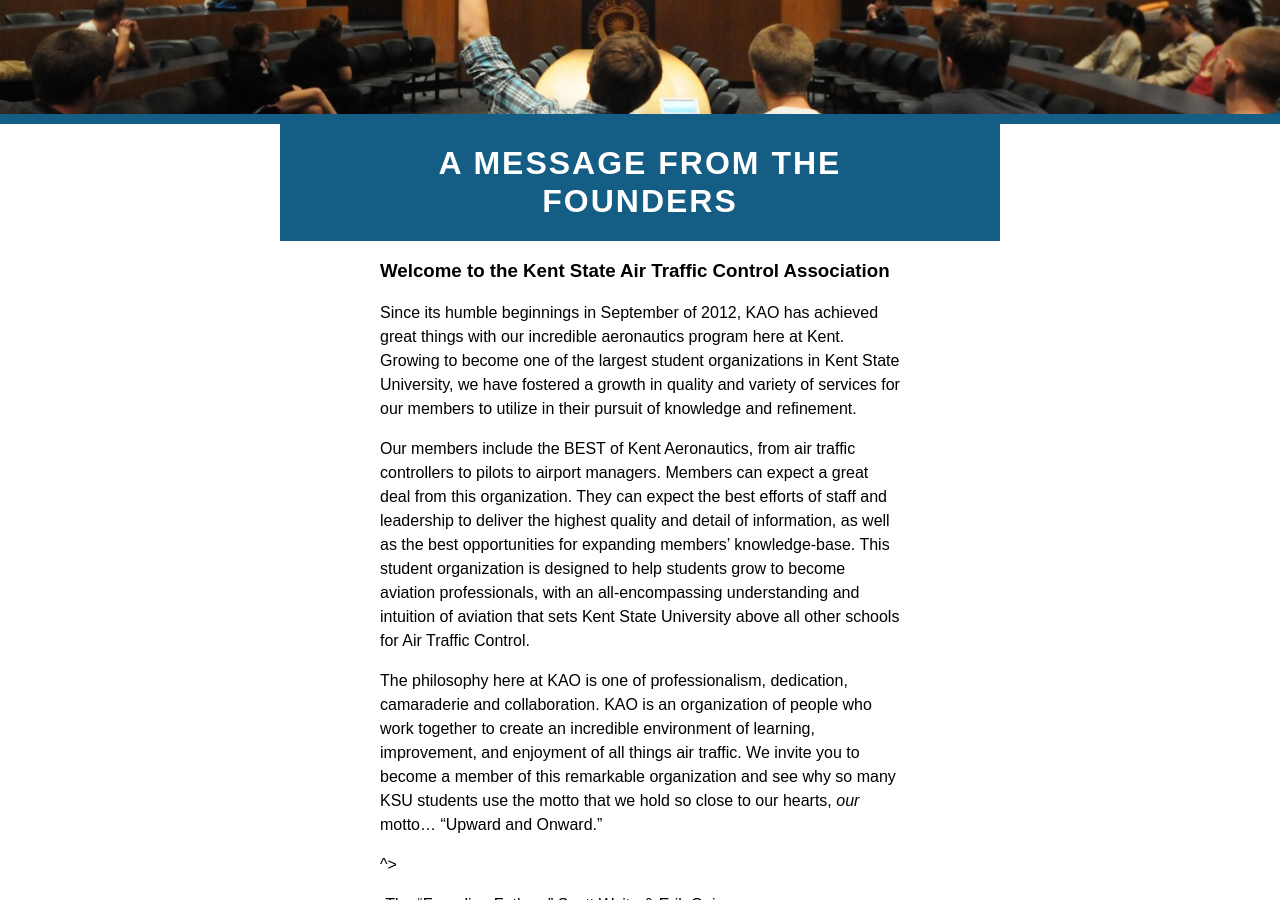
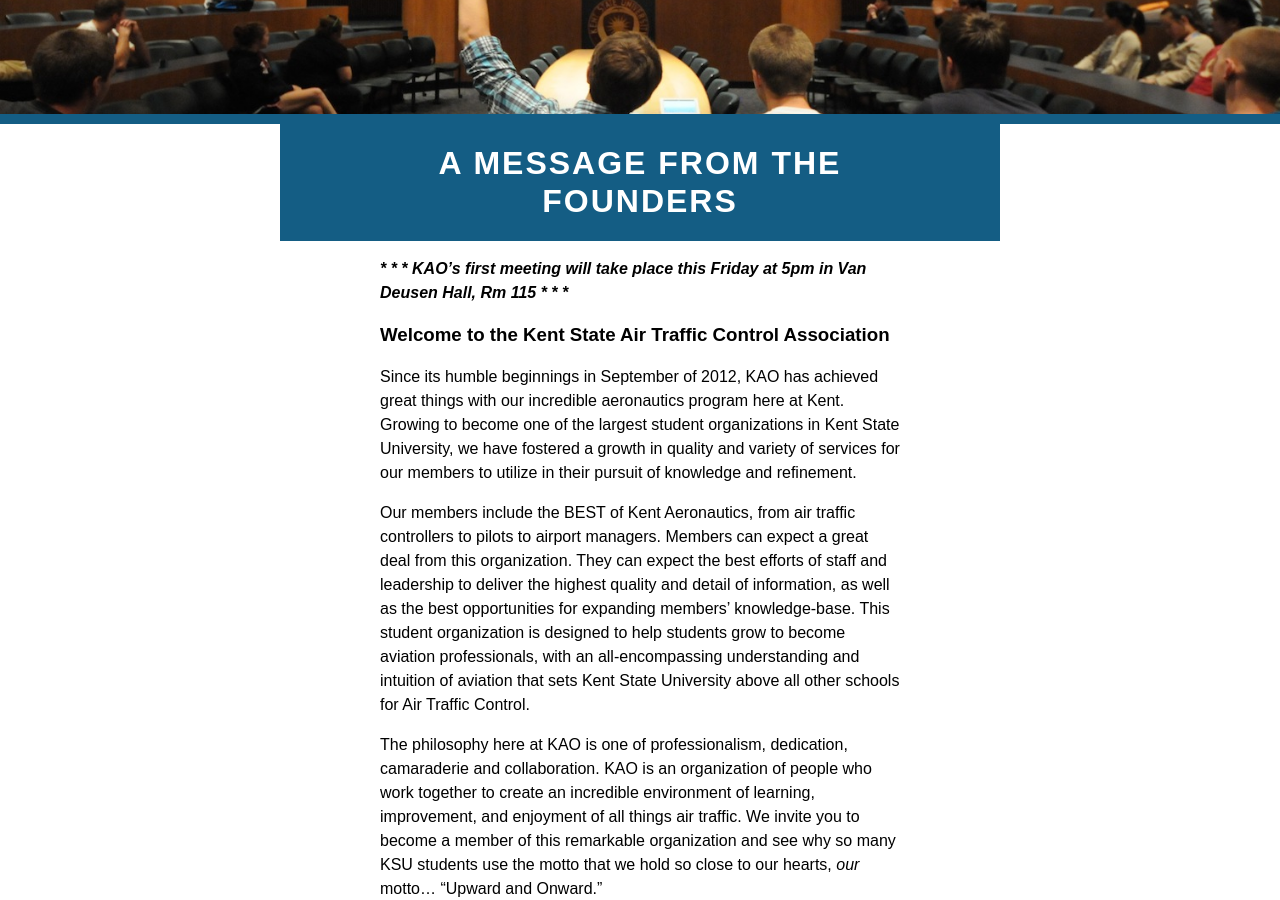
Before and after one commit to tbliss1/kentstateatc.github.com, a Jekyll site: the page built from index.md, in a window 1280 px wide and 900 px high, scrolled down 386 px. Built offline with Jekyll 4.4.1, drawn with Linux system fonts in a browser that asks for light colours; Markdown is read by kramdown in place of the engine named in the settings.

Commit message:
Update index.md
add meeting time

```diff
--- a/index.md
+++ b/index.md
@@ -3,6 +3,8 @@ layout: hero
 title: Welcome to the Kent State Air Traffic Control Association
 ---
 # A message from the founders
+
+___* * * KAO's first meeting will take place this Friday at 5pm in Van Deusen Hall, Rm 115 * * *___
 
 ### Welcome to the Kent State Air Traffic Control Association
 
```
